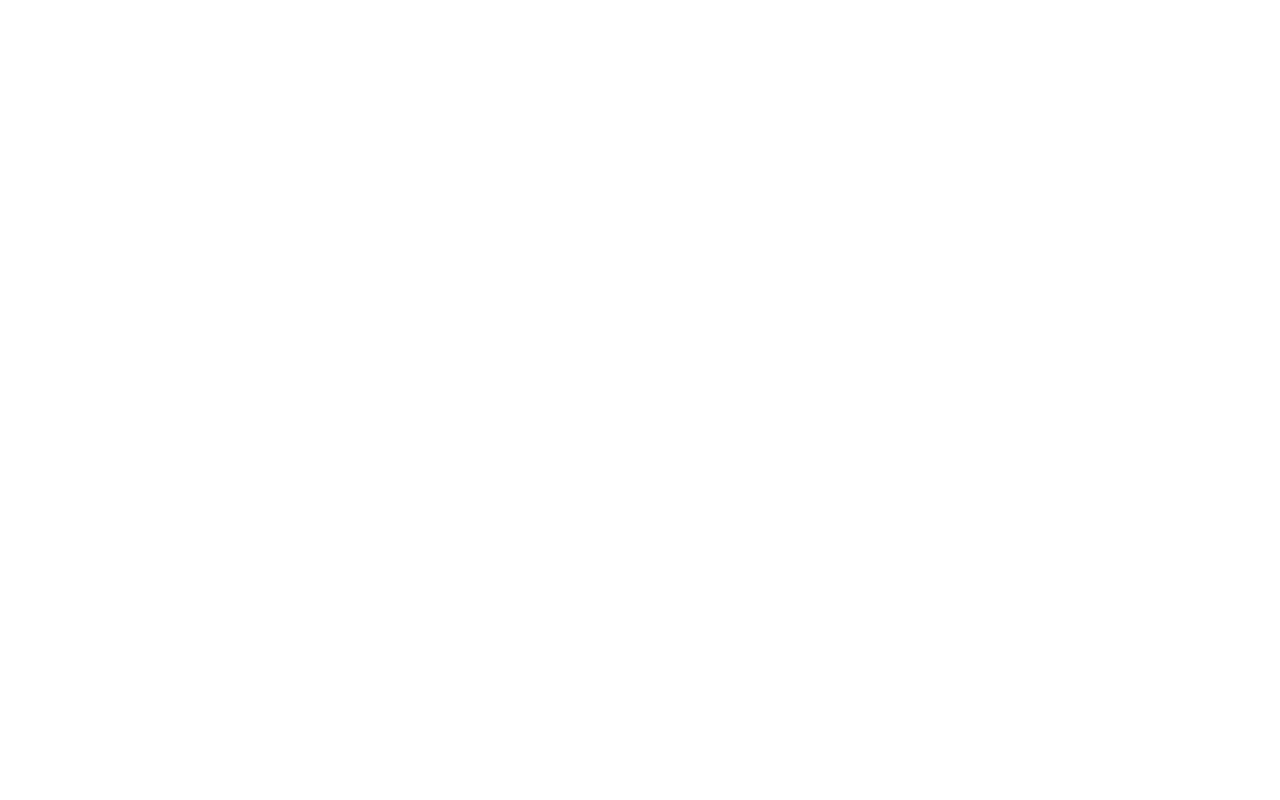
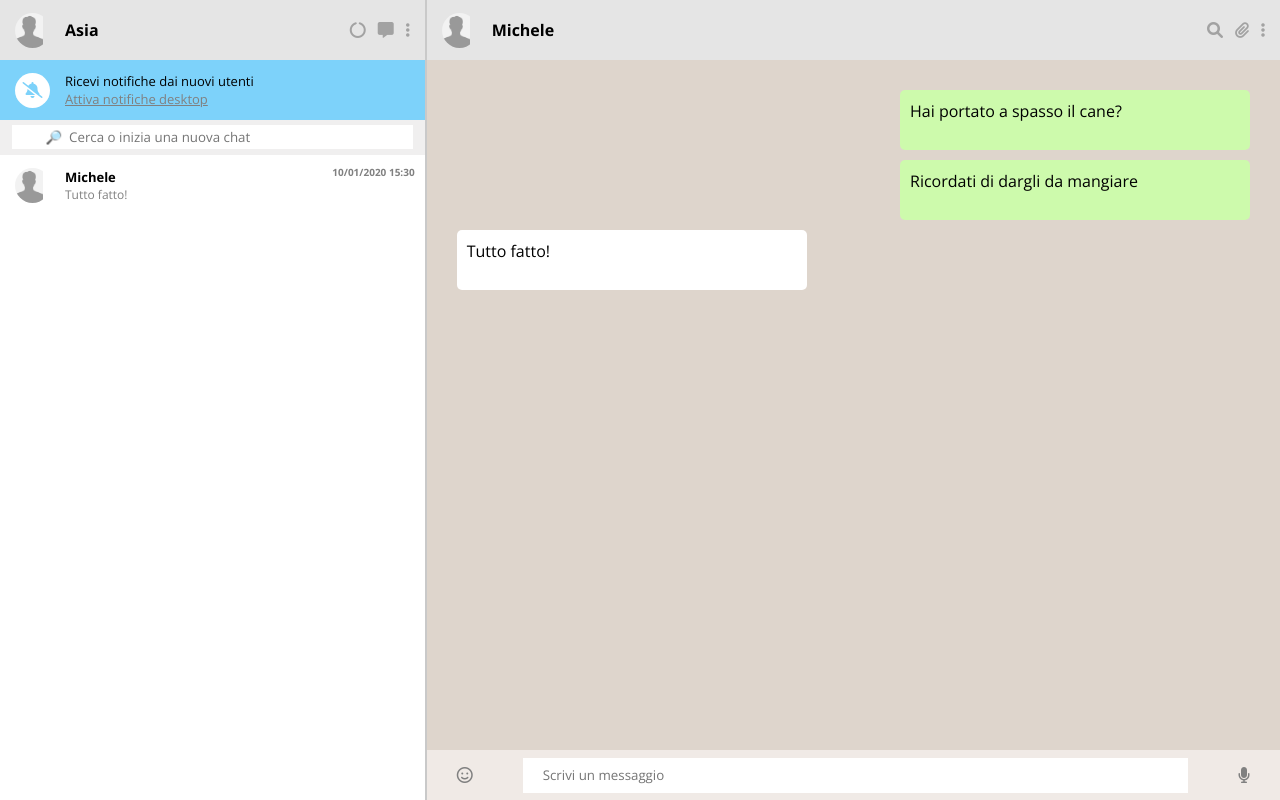
Before and after one commit to AsiaDeMartino/js-html-css-boolzap, a plain HTML site: page index.html in a window 1280 px wide. Drawn offline with nearby package versions, Linux system fonts and the light colour scheme.

Commit message:
aggiuto layout statico

```diff
--- a/index.html
+++ b/index.html
@@ -4,16 +4,90 @@
     <meta charset="UTF-8">
     <meta http-equiv="X-UA-Compatible" content="IE=edge">
     <meta name="viewport" content="width=device-width, initial-scale=1.0">
-    <link rel="stylesheet" href="https://cdnjs.cloudflare.com/ajax/libs/font-awesome/6.0.0/css/all.min.css">
+    <link rel="stylesheet" href="https://cdnjs.cloudflare.com/ajax/libs/font-awesome/6.0.0/css/all.min.css" integrity="sha512-9usAa10IRO0HhonpyAIVpjrylPvoDwiPUiKdWk5t3PyolY1cOd4DSE0Ga+ri4AuTroPR5aQvXU9xC6qOPnzFeg==" crossorigin="anonymous" referrerpolicy="no-referrer"/>
     <script src="https://cdn.jsdelivr.net/npm/vue@2.6.14/dist/vue.js"></script>
-    <script src="https://cdn.jsdelivr.net/npm/bootstrap@5.1.3/dist/js/bootstrap.bundle.min.js" integrity="sha384-ka7Sk0Gln4gmtz2MlQnikT1wXgYsOg+OMhuP+IlRH9sENBO0LRn5q+8nbTov4+1p" crossorigin="anonymous"></script>
-    <link href="https://cdn.jsdelivr.net/npm/bootstrap@5.1.3/dist/css/bootstrap.min.css" rel="stylesheet" integrity="sha384-1BmE4kWBq78iYhFldvKuhfTAU6auU8tT94WrHftjDbrCEXSU1oBoqyl2QvZ6jIW3" crossorigin="anonymous">
     <link href="https://fonts.googleapis.com/css2?family=Open+Sans:ital,wght@0,400;0,500;0,700;1,400;1,500;1,700&display=swap" rel="stylesheet">
     <link rel="stylesheet" href="style.css">
 
     <title>Boolzap</title>
 </head>
 <body>
+    <div id="container" class="container">
+        <div class="sidebar">
+            <div class="sidebar_toolbar">
+                <div class="profilo_utente">
+                    <div class="immagine_utente">
+                        <img src="img/generic-avatar.jpg" alt="">
+                    </div>
+                    <p>Asia</p>
+                </div>
+                <div class="icone">
+                    <i class="fa-solid fa-circle-notch"></i>
+                    <i class="fa-solid fa-message"></i>
+                    <i class="fa-solid fa-ellipsis-vertical"></i>
+                </div>
+            </div>
+            <div class="notifica">
+                <div class="icona_notifica">
+                    <i class="fa-solid fa-bell-slash"></i>
+                </div>
+                <div class="testo_notifica">
+                    <span class="testo_notifica_1">Ricevi notifiche dai nuovi utenti</span>
+                    <span class="testo_notifica_2">Attiva notifiche desktop</span>
+                </div>
+
+            </div>
+            <div class="ricerca">
+                <input type="search" class="ricerca_input" placeholder=" &#128270;  Cerca o inizia una nuova chat">
+            </div>
+            <div>
+                <ul class="lista_contatti">
+                    <li  class="contatti">
+                        <div class="immagine_utente">
+                            <img src="img/generic-avatar.jpg">
+                        </div>
+                        <div>
+                            <span class="nome_contatto">Michele</span>
+                            <span class="messaggio_contatto">Tutto fatto!</span>
+                        </div>
+                        <div class="data_messaggio">
+                            <span>10/01/2020 15:30</span>
+                        </div>
+                    </li>
+                </ul>
+            </div>
+        </div>
+
+        <div class="chat">
+            <div class="chat_toolbar">
+                <div class="profilo_utente">
+                    <div class="immagine_utente">
+                        <img src="img/generic-avatar.jpg" alt="">
+                    </div>
+                    <p>Michele</p>
+                </div>
+                <div class="icone">
+                    <i class="fa-solid fa-magnifying-glass"></i>
+                    <i class="fa-solid fa-paperclip"></i>
+                    <i class="fa-solid fa-ellipsis-vertical"></i>
+                </div>
+            </div>
+            <div class="chat_finestra">
+                <div class="inviato">Hai portato a spasso il cane?</div>
+                <div class="inviato">Ricordati di dargli da mangiare</div>
+                <div class="ricevuto">Tutto fatto!</div>
+            </div>
+            <div class="chat_ricerca">
+                <div>
+                    <i class="fa-regular fa-face-smile"></i>
+                </div>
+                <input type="text" class="messaggio_input" placeholder="Scrivi un messaggio">
+                <div>
+                    <i class="fa-solid fa-microphone"></i>
+                </div>
+            </div>
+        </div>
+    </div>
 
 
     <script type="text/javascript" src="myscript.js">
--- a/myscript.js
+++ b/myscript.js
@@ -0,0 +1,94 @@
+const app = new Vue(
+    {
+        el : '#container',
+        data : {
+            immagineUtente : 'img/generic-avatar.jpg',
+            nomeUtente : 'Asia',
+            contacts: [
+                {
+                name: 'Michele',
+                avatar: 'img/generic-avatar.jpg',
+                visible: true,
+                messages: [
+                    {
+                    date: '10/01/2020 15:30:55',
+                    text: 'Hai portato a spasso il cane?',
+                    status: 'sent'
+                    },
+                    {
+                    date: '10/01/2020 15:50:00',
+                    text: 'Ricordati di dargli da mangiare',
+                    status: 'sent'
+                    },
+                    {
+                    date: '10/01/2020 16:15:22',
+                    text: 'Tutto fatto!',
+                    status: 'received'
+                    }
+                ],
+                },
+                {
+                name: 'Fabio',
+                avatar: 'img/generic-avatar.jpg',
+                visible: true,
+                messages: [
+                    {
+                    date: '20/03/2020 16:30:00',
+                    text: 'Ciao come stai?',
+                    status: 'sent'
+                    },
+                    {
+                    date: '20/03/2020 16:30:55',
+                    text: 'Bene grazie! Stasera ci vediamo?',
+                    status: 'received'
+                    },
+                    {
+                    date: '20/03/2020 16:35:00',
+                    text: 'Mi piacerebbe ma devo andare a fare la spesa.',
+                    status: 'sent'
+                    }
+                ],
+                },
+                {
+                name: 'Samuele',
+                avatar: 'img/generic-avatar.jpg',
+                visible: true,
+                messages: [
+                    {
+                    date: '28/03/2020 10:10:40',
+                    text: 'La Marianna va in campagna',
+                    status: 'received'
+                    },
+                    {
+                    date: '28/03/2020 10:20:10',
+                    text: 'Sicuro di non aver sbagliato chat?',
+                    status: 'sent'
+                    },
+                    {
+                    date: '28/03/2020 16:15:22',
+                    text: 'Ah scusa!',
+                    status: 'received'
+                    }
+                ],
+                },
+                {
+                name: 'Luisa',
+                avatar: 'img/generic-avatar.jpg',
+                visible: true,
+                messages: [
+                    {
+                    date: '10/01/2020 15:30:55',
+                    text: 'Lo sai che ha aperto una nuova pizzeria?',
+                    status: 'sent'
+                    },
+                    {
+                    date: '10/01/2020 15:50:00',
+                    text: 'Si, ma preferirei andare al cinema',
+                    status: 'received'
+                    }
+                ],
+                }
+            ],
+        },
+    }
+);
--- a/style.css
+++ b/style.css
@@ -4,3 +4,198 @@
     box-sizing: border-box;
     font-family: 'Open Sans', sans-serif;
 }
+
+.container{
+    display: flex;
+    height: 100vh;
+}
+
+img{
+    height: 100%;
+}
+
+
+/* Sidebar */
+
+.sidebar{
+    width: calc(100% / 3);
+    border-right: 2px solid rgb(201,201,201);
+}
+
+.sidebar_toolbar{
+    height: 60px;
+    display: flex;
+    justify-content: space-between;
+    align-items: center;
+    padding: 0 15px;
+    background-color: rgb(229,229,229);
+}
+
+.profilo_utente{
+    display: flex;
+    align-items: center;
+    gap: 15px;
+    font-weight: bold;
+}
+
+.icone{
+    display: flex;
+    justify-content: flex-end;
+    align-items: center;
+    gap: 12px;
+    color: rgb(162,162,162);
+}
+
+.immagine_utente{
+    width: 35px;
+    height: 35px;
+    border-radius: 100%;
+    overflow: hidden;
+    flex-shrink: 0;
+}
+
+.icona_notifica{
+    width: 35px;
+    height: 35px;
+    background-color: white;
+    color: rgb(125,210,250);
+    border-radius: 50%;
+    display: flex;
+    justify-content: center;
+    align-items: center;
+}
+
+.notifica{
+    height: 60px;
+    padding: 0 15px;
+    background-color: rgb(125,210,250);
+    display: flex;
+    align-items: center;
+    gap: 15px;
+}
+
+.testo_notifica_1, .testo_notifica_2{
+    font-size: 13px;
+    display: block;
+}
+
+.testo_notifica_2{
+    color: gray;
+    text-decoration: underline;
+}
+
+.ricerca{
+    height: 35px;
+    background-color: rgb(240, 239, 239);
+    line-height: 33px;
+    padding: 0 12px;
+}
+
+.ricerca_input{
+    width: 100%;
+    border: none;
+    padding: 3px;
+    padding-left: 30px;
+}
+
+.lista_contatti{
+    display: flex;
+    flex-direction: column;
+    justify-content: flex-start;
+}
+
+.contatti{
+    height: 60px;
+    display: flex;
+    align-items: center;
+    gap: 15px;
+    position: relative;
+    margin-left: 15px;
+}
+
+.nome_contatto, .messaggio_contatto{
+    display: block;
+    font-size: 13px;
+    font-weight: 600;
+}
+
+.messaggio_contatto{
+    color: gray;
+    font-size: 12px;
+    font-weight: 100;
+}
+
+.data_messaggio{
+    position: absolute;
+    top: 10px;
+    right: 10px;
+    font-size: 10px;
+    font-weight: 600;
+    color: gray;
+}
+
+.contatti:hover{
+    background-color: rgb(229,229,229);
+}
+
+/* Chat */
+
+.chat{
+    display: flex;
+    flex-direction: column;
+    justify-content: space-between;
+    flex-grow: 1;
+}
+
+.chat_toolbar{
+    height: 60px;
+    display: flex;
+    justify-content: space-between;
+    align-items: center;
+    padding: 0 15px;
+    background-color: rgb(229,229,229);
+}
+
+.chat_ricerca{
+    height: 50px;
+    display: flex;
+    align-items: center;
+    gap: 20px;
+    padding: 0 30px;
+    color: grey;
+    background-color: rgb(240,234,230);
+}
+
+.chat_finestra{
+    display: flex;
+    flex-direction: column;
+    flex-grow: 1;
+    background-color: rgb(222,213,204);
+    row-gap: 10px;
+    padding: 30px;
+}
+
+.inviato, .ricevuto{
+    height: 60px;
+    width: 350px;
+    border-radius: 5px;
+    display: flex;
+    padding: 10px;
+}
+
+.inviato{
+    background-color: rgb(205,250,172);
+    align-self: flex-end;
+}
+
+.ricevuto{
+    background-color: white;
+}
+
+.messaggio_input{
+    height: 35px;
+    padding: 0 20px;
+    margin: 0 30px;
+    border: none;
+    flex-grow: 1;
+}
```
Also changed, not shown: img/generic-avatar.jpg (added).
